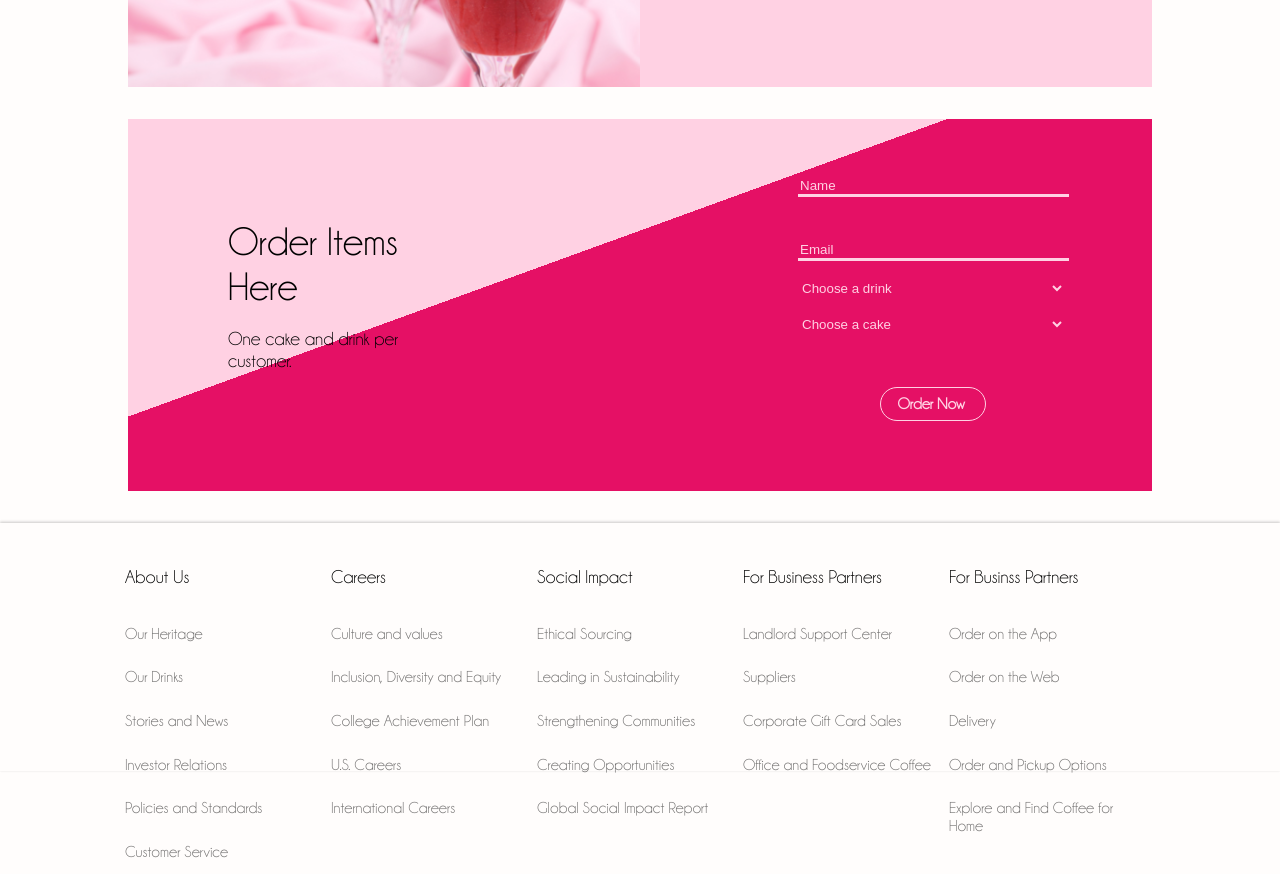
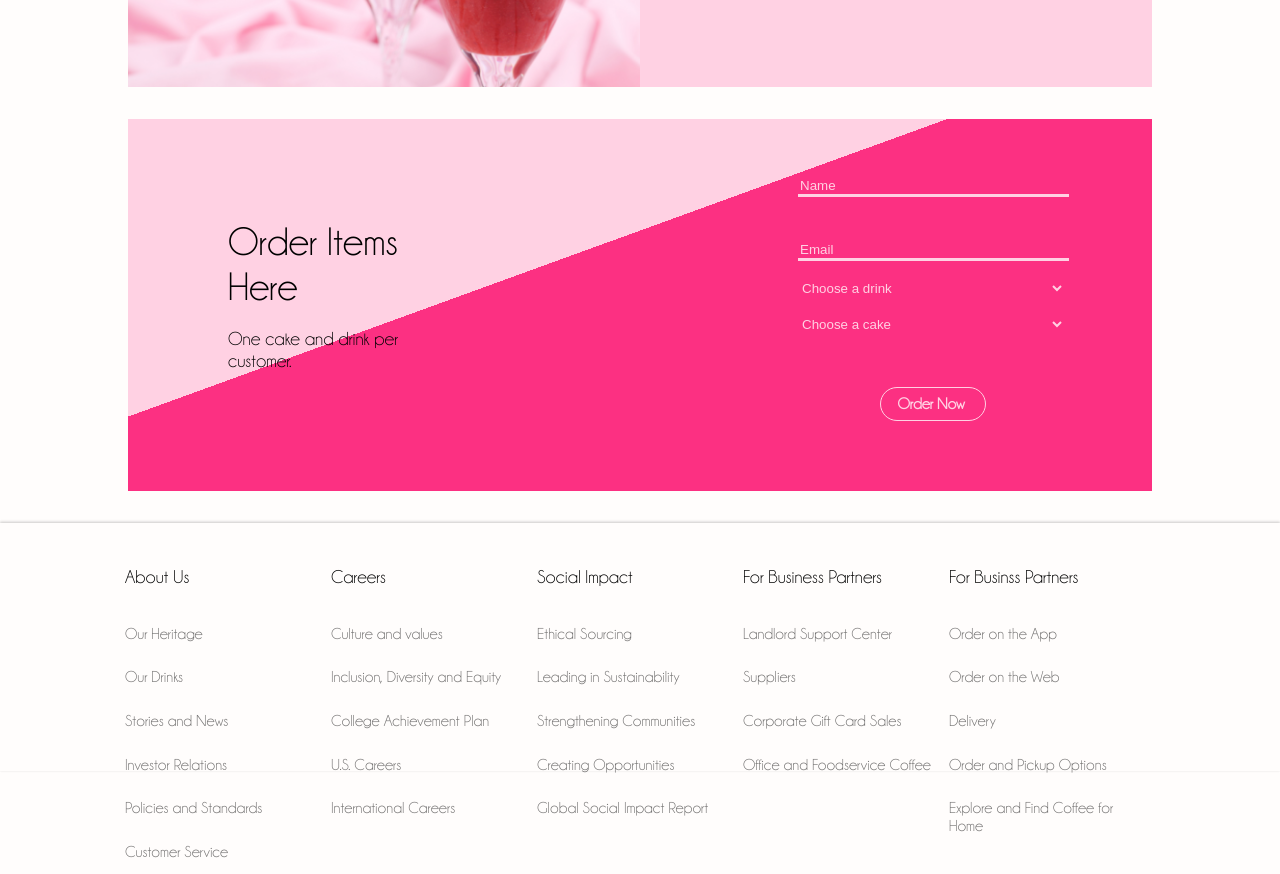
Before and after one commit to Squashie01/MyCafe, a plain HTML site: page index.html in a window 1280 px wide. Shown: the part 2387-3261 px from the top of the page. Drawn offline with Linux system fonts and the light colour scheme.

Commit message:
Update style.css

```diff
--- a/style/style.css
+++ b/style/style.css
@@ -288,7 +288,7 @@ section
     height: auto;
     display: flex;
     justify-content: center;
-    background: linear-gradient(to top left, #E51065 60%,  #FFD1E3 40%);
+    background: linear-gradient(to top left, #FC3082 60%,  #FFD1E3 40%);
 }
 
 .order-form .text
```
